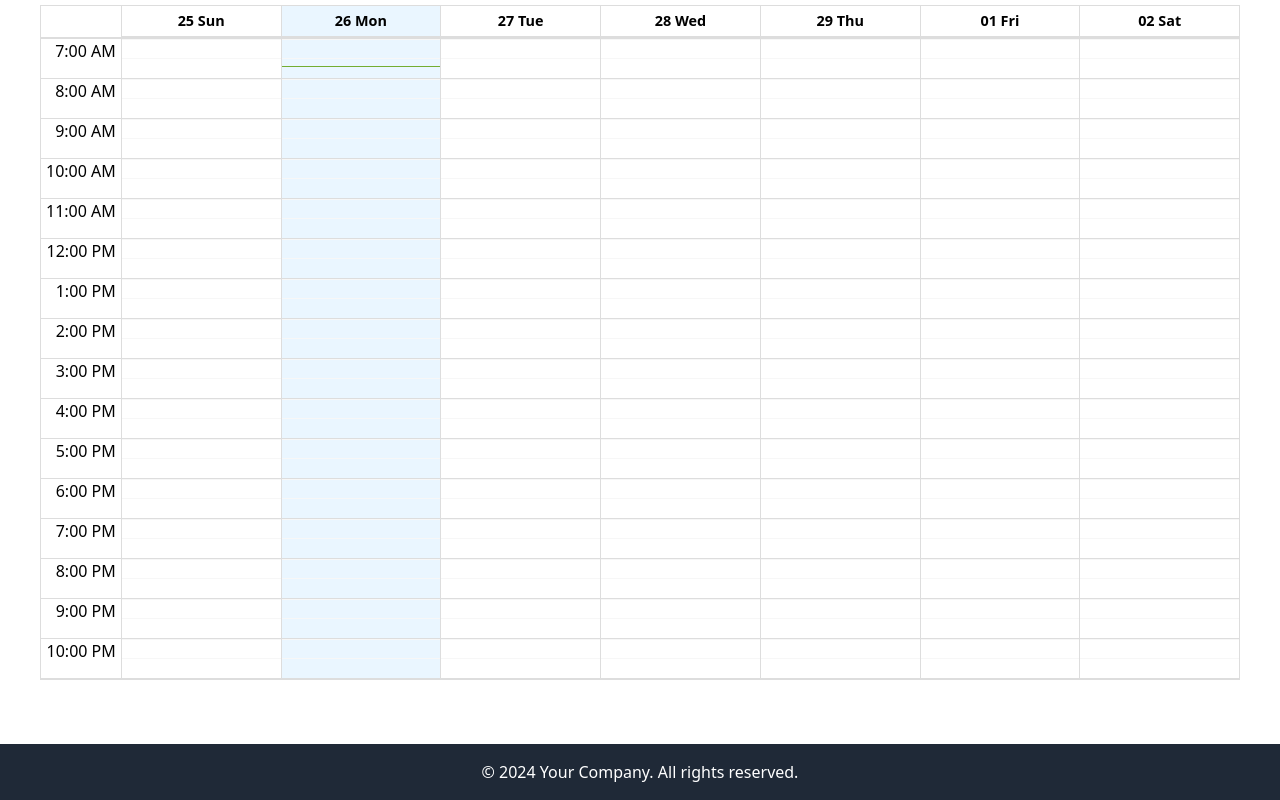
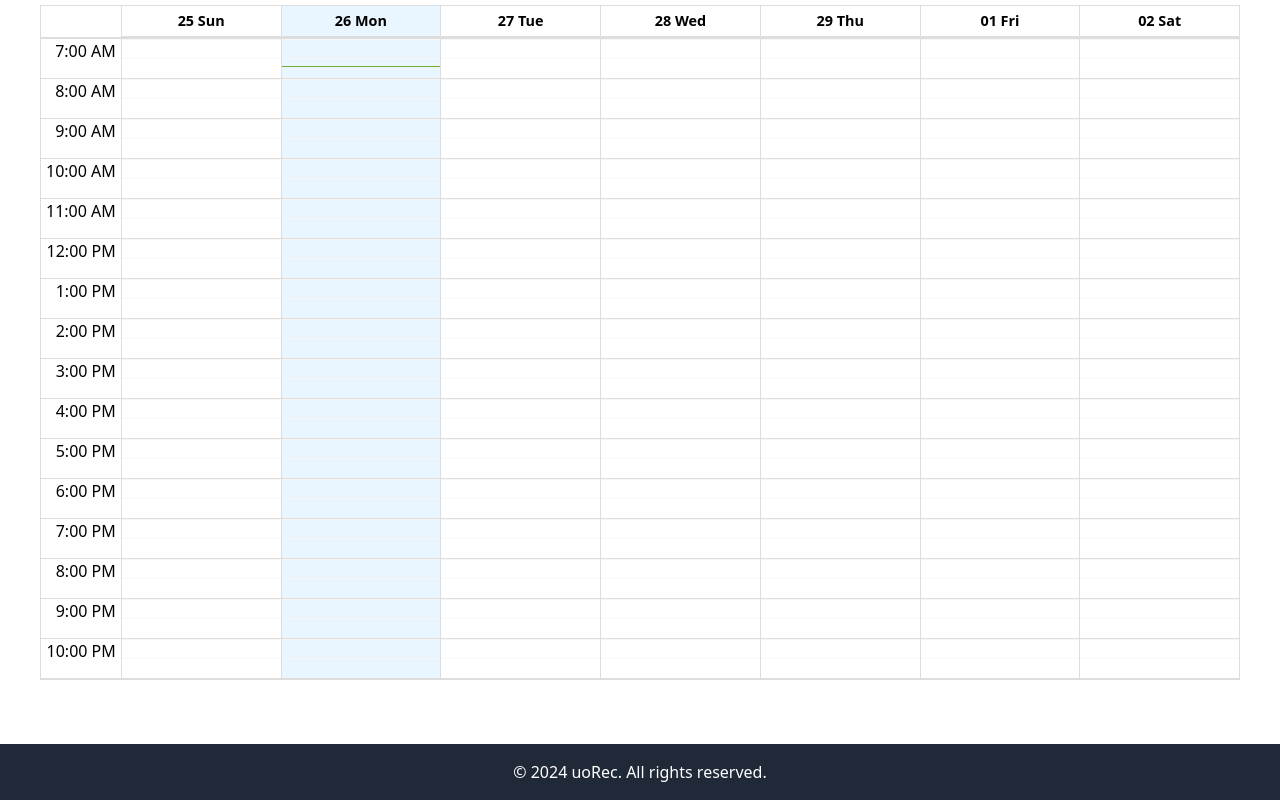
Before and after one commit to mrwn14/uoRec, a React (Vite) app: page /uoRec/Recreation in a window 1280 px wide. Shown: the part 225-1025 px from the top of the page. Built offline with nearby package versions, Linux system fonts and the light colour scheme; no server answers; the database is empty.

Commit message:
fixed footer

```diff
--- a/src/components/Footer.jsx
+++ b/src/components/Footer.jsx
@@ -4,7 +4,7 @@
   return (
     <footer className="bg-gray-800 text-white py-4 w-full">
       <div className="container mx-auto text-center">
-        <p>&copy; 2024 Your Company. All rights reserved.</p>
+        <p>&copy; 2024 uoRec. All rights reserved.</p>
       </div>
     </footer>
   );
```
